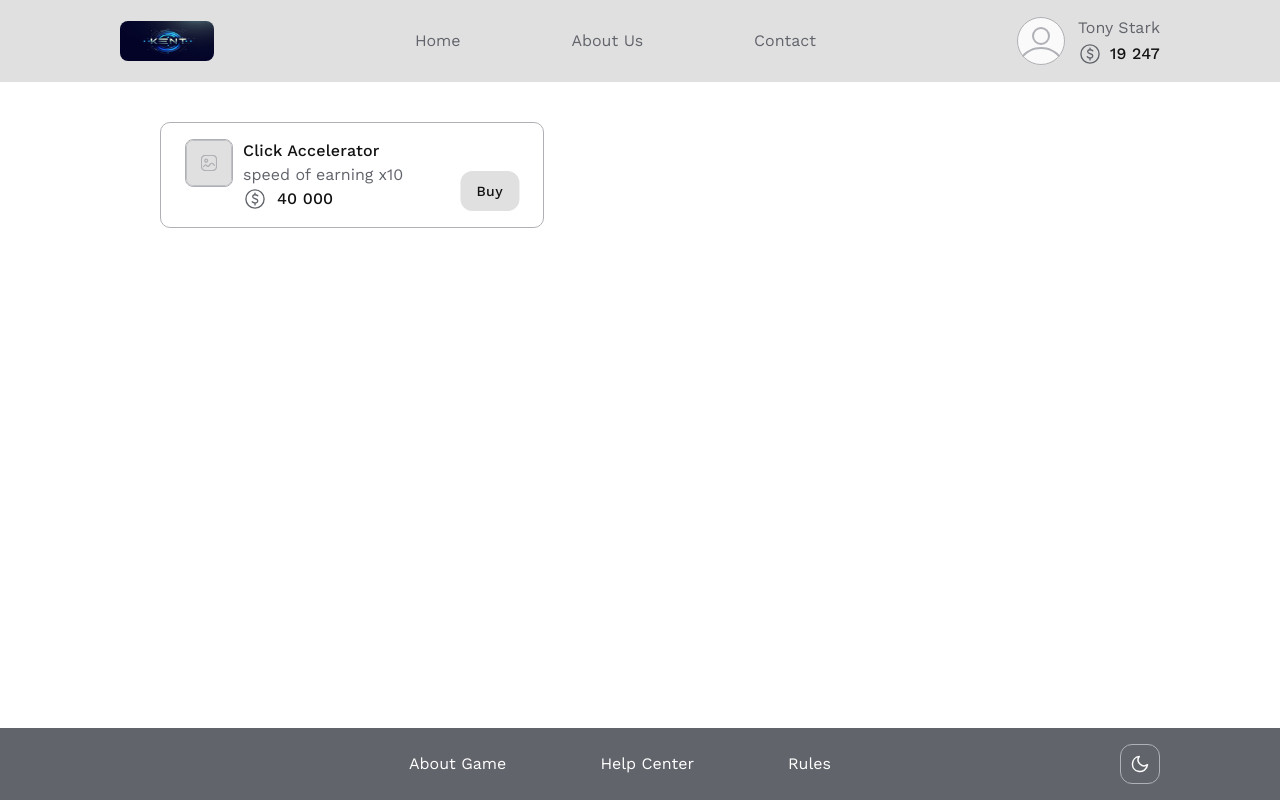
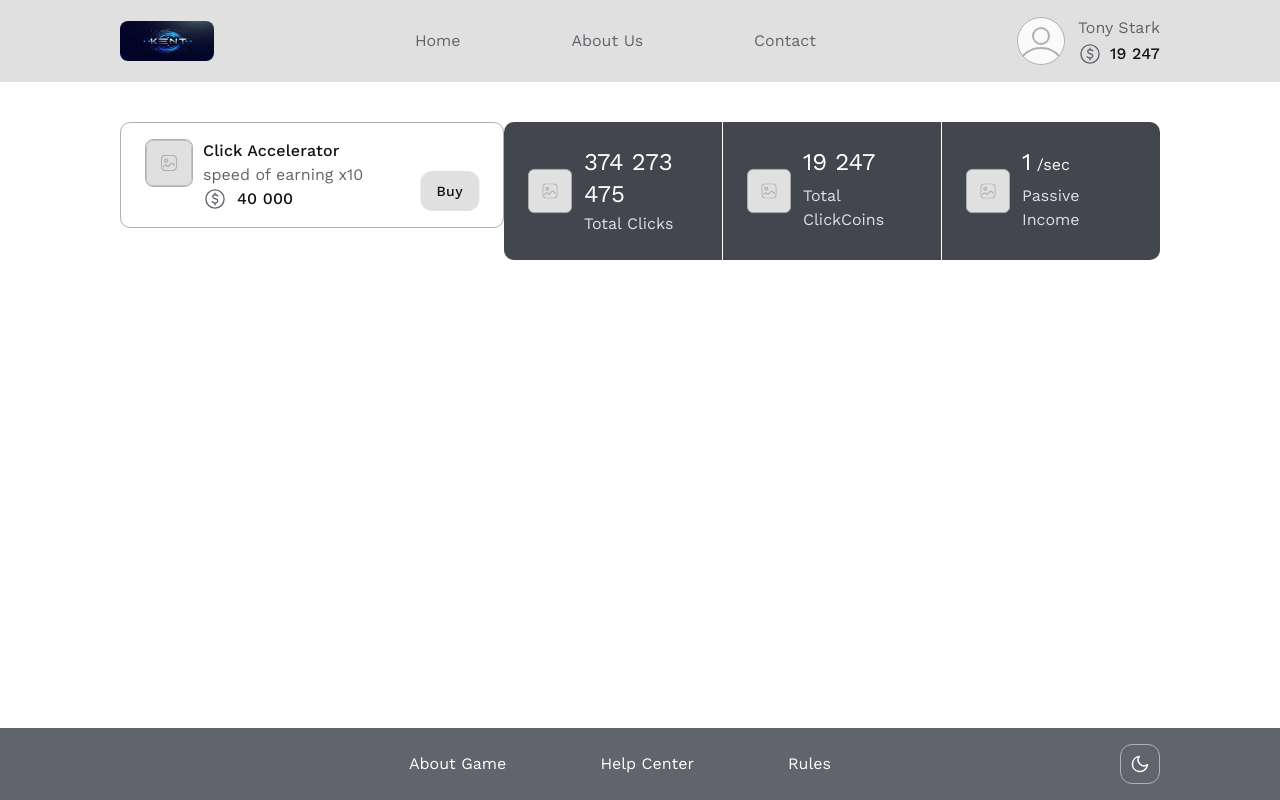
Before and after one commit to Kentypa/KentClicker, a React (Vite) app: page / in a window 1280 px wide. Built offline with nearby package versions, Linux system fonts and the light colour scheme.

Commit message:
Add user stats into home page

```diff
--- a/src/App.css
+++ b/src/App.css
@@ -17,112 +17,110 @@
   --font-worksans: "Work Sans";
 }
 
-@layer components {
-  .text-body-small {
+@utility text-body-small {
   font-family: "Work Sans";
   font-weight: 400;
   font-size: 12px;
   line-height: 16px;
   letter-spacing: 0.2px;
 }
-  .text-body-medium {
+@utility text-body-medium {
   font-family: "Work Sans";
   font-weight: 400;
   font-size: 14px;
   line-height: 20px;
   letter-spacing: 0.08px;
 }
-  .text-body-large {
+@utility text-body-large {
   font-family: "Work Sans";
   font-weight: 400;
   font-size: 16px;
   line-height: 24px;
   letter-spacing: 0px;
 }
-  .text-label-small {
+@utility text-label-small {
   font-family: "Work Sans";
   font-weight: 500;
   font-size: 12px;
   line-height: 16px;
   letter-spacing: 0.6px;
 }
-  .text-label-medium {
+@utility text-label-medium {
   font-family: "Work Sans";
   font-weight: 500;
   font-size: 14px;
   line-height: 20px;
   letter-spacing: 0.4px;
 }
-  .text-label-large {
+@utility text-label-large {
   font-family: "Work Sans";
   font-weight: 500;
   font-size: 16px;
   line-height: 24px;
   letter-spacing: 0.2px;
 }
-  .text-title-small {
+@utility text-title-small {
   font-family: "Work Sans";
   font-weight: 500;
   font-size: 14px;
   line-height: 20px;
   letter-spacing: 0.12px;
 }
-  .text-title-medium {
+@utility text-title-medium {
   font-family: "Work Sans";
   font-weight: 500;
   font-size: 16px;
   line-height: 24px;
   letter-spacing: 0.16px;
 }
-  .text-title-large {
+@utility text-title-large {
   font-family: "Work Sans";
   font-weight: 400;
   font-size: 22px;
   line-height: 28px;
   letter-spacing: 0.4px;
 }
-  .text-headline-small {
+@utility text-headline-small {
   font-family: "Work Sans";
   font-weight: 400;
   font-size: 24px;
   line-height: 32px;
   letter-spacing: 0;
 }
-  .text-headline-medium {
+@utility text-headline-medium {
   font-family: "Work Sans";
   font-weight: 400;
   font-size: 28px;
   line-height: 36px;
   letter-spacing: 0;
 }
-  .text-headline-large {
+@utility text-headline-large {
   font-family: "Work Sans";
   font-weight: 400;
   font-size: 32px;
   line-height: 40px;
   letter-spacing: 0;
 }
-  .text-display-small {
+@utility text-display-small {
   font-family: "Work Sans";
   font-weight: 400;
   font-size: 40px;
   line-height: 48px;
   letter-spacing: 0;
 }
-  .text-display-medium {
+@utility text-display-medium {
   font-family: "Work Sans";
   font-weight: 400;
   font-size: 48px;
   line-height: 56px;
   letter-spacing: 0;
 }
-  .text-display-large {
+@utility text-display-large {
   font-family: "Work Sans";
   font-weight: 400;
   font-size: 64px;
   line-height: 72px;
   letter-spacing: -0.25px;
-  }
 }
 
 body {
--- a/src/components/FeatureInfo/index.tsx
+++ b/src/components/FeatureInfo/index.tsx
@@ -20,9 +20,7 @@ export const FeatureInfo: FC<FeatureInfoProps> = ({
   className,
 }) => {
   return (
-    <li
-      className={`flex justify-between items-center w-full border ${className}`}
-    >
+    <li className={`flex justify-between items-center w-full ${className}`}>
       <img className={`size-14 ${iconClassName}`} src={icon} alt="stat-icon" />
       <div className="grid gap-0.5 w-full h-full">
         <p className={`${mainClassName}`}>{main}</p>
--- /dev/null
+++ b/src/components/HomeContent/HomeContent.module.css
@@ -0,0 +1,15 @@
+.customLetter:last-child .customLetter::first-letter {
+  font-family: "Work Sans";
+  font-weight: 400;
+  font-size: 24px;
+  line-height: 32px;
+  letter-spacing: 0;
+}
+
+.customLetter:last-child .customLetter {
+  font-family: "Work Sans";
+  font-weight: 400;
+  font-size: 16px;
+  line-height: 24px;
+  letter-spacing: 0px;
+}
--- a/src/components/HomeContent/index.tsx
+++ b/src/components/HomeContent/index.tsx
@@ -1,6 +1,8 @@
 import { FC, useContext } from "react";
 import { UpgradesList } from "../UpgradesList";
 import { UserContext } from "../../contexts/user-context.ts";
+import { UserStats } from "../UserStats/index.tsx";
+import styles from "./HomeContent.module.css";
 
 type HomeContentProps = {
   className?: string;
@@ -8,15 +10,30 @@ type HomeContentProps = {
 
 export const HomeContent: FC<HomeContentProps> = ({ className }) => {
   const userInfo = useContext(UserContext);
+  const userStats = {
+    userStats: [
+      userInfo.totalClicks,
+      userInfo.totalCoins,
+      userInfo.passiveIncome,
+    ],
+  };
 
   return (
-    <main className={`${className} flex w-full px-40`}>
-      <div className="flex flex-col max-w-[1200px] w-full">
+    <main className={`${className} flex w-full px-30 justify-between`}>
+      <div className="flex flex-col max-w-[384px] w-full">
         <UpgradesList
           className="max-w-[384px]"
           upgradesList={userInfo.upgradesList}
         />
       </div>
+      <div className="flex flex-col max-w-[792px] w-full">
+        <UserStats
+          {...userStats}
+          className="gap-x-0.25"
+          itemClassName={`p-6 ${styles.customLetter}`}
+          itemMainClassName={styles.customLetter}
+        />
+      </div>
     </main>
   );
 };
--- a/src/components/UserInfo/index.tsx
+++ b/src/components/UserInfo/index.tsx
@@ -12,12 +12,18 @@ export const UserInfo: FC<UserInfoProps> = ({
   iconBig,
   name,
 }) => {
+  const userStats = { userStats: [totalClicks, totalCoins] };
+
   return (
     <div className={`flex justify-between items-center ${className}`}>
       <img src={iconBig} alt={"user-logo"} />
       <div className="flex flex-col max-w-[1016px] w-full">
         <Title className="text-headline-small mb-6">{name}</Title>
-        <UserStats totalCoins={totalCoins} totalClicks={totalClicks} />
+        <UserStats
+          {...userStats}
+          className="max-w-[608px] gap-x-0.25"
+          itemClassName="py-4 px-6"
+        />
       </div>
     </div>
   );
--- a/src/components/UserStats/index.tsx
+++ b/src/components/UserStats/index.tsx
@@ -4,31 +4,38 @@ import { FeatureInfo } from "../FeatureInfo";
 import { textFormatter } from "../../utils/text-formatter.ts";
 
 type UserStatsProps = {
-  totalCoins: FeatureItem;
-  totalClicks: FeatureItem;
+  userStats: FeatureItem[];
+  className?: string;
+  itemClassName?: string;
+  itemMainClassName?: string;
+  itemDescriptionClassName?: string;
+  itemIconClassName?: string;
 };
 
-export const UserStats: FC<UserStatsProps> = ({ totalCoins, totalClicks }) => {
+export const UserStats: FC<UserStatsProps> = ({
+  userStats,
+  className,
+  itemClassName,
+  itemMainClassName,
+  itemDescriptionClassName,
+  itemIconClassName,
+}) => {
   return (
-    <div className={"flex justify-between w-full max-w-[608px]"}>
-      <FeatureInfo
-        main={textFormatter(totalCoins.name)}
-        description={textFormatter(totalCoins.description)}
-        icon={totalCoins.img}
-        className={`rounded-l-[10px] max-w-[303.5px] bg-background-dark border px-6 py-4`}
-        mainClassName="text-white text-headline-small"
-        iconClassName="pr-3"
-        descriptionClassName="text-background text-body-large"
-      />
-      <FeatureInfo
-        main={textFormatter(totalClicks.name)}
-        description={textFormatter(totalClicks.description)}
-        icon={totalClicks.img}
-        className={`rounded-r-[10px] max-w-[303.5px] bg-background-dark border px-6 py-4`}
-        mainClassName="text-white text-headline-small"
-        iconClassName="pr-3"
-        descriptionClassName="text-background text-body-large"
-      />
-    </div>
+    <ul className={`flex justify-between w-full ${className}`}>
+      {userStats.map((feature) => {
+        return (
+          <FeatureInfo
+            main={textFormatter(feature.name)}
+            description={textFormatter(feature.description)}
+            icon={feature.img}
+            key={feature.description}
+            className={`first:rounded-l-[10px] last:rounded-r-[10px] w-full bg-background-dark ${itemClassName}`}
+            mainClassName={`text-white text-headline-small ${itemMainClassName}`}
+            iconClassName={`pr-3 ${itemIconClassName}`}
+            descriptionClassName={`text-background text-body-large ${itemDescriptionClassName}`}
+          />
+        );
+      })}
+    </ul>
   );
 };
--- a/src/screens/ApplicationRoutes/index.tsx
+++ b/src/screens/ApplicationRoutes/index.tsx
@@ -66,6 +66,11 @@ const user: UserData = {
     img: UndefinedIcon,
     description: "Total Clicks",
   },
+  passiveIncome: {
+    name: "1 /sec",
+    img: UndefinedIcon,
+    description: "Passive Income",
+  },
   upgradesList: [
     {
       img: UndefinedIcon,
--- a/src/types/user-data.ts
+++ b/src/types/user-data.ts
@@ -8,5 +8,6 @@ export type UserData = {
   achievements: FeatureItem[];
   totalCoins: FeatureItem;
   totalClicks: FeatureItem;
+  passiveIncome: FeatureItem;
   upgradesList: ClickerUpgrade[];
 };
```
Lines whose indentation alone changed are shown as unchanged.
